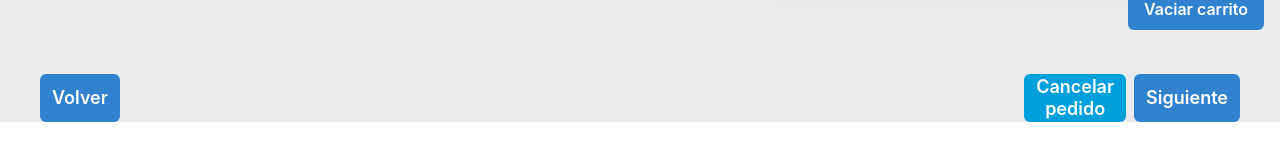
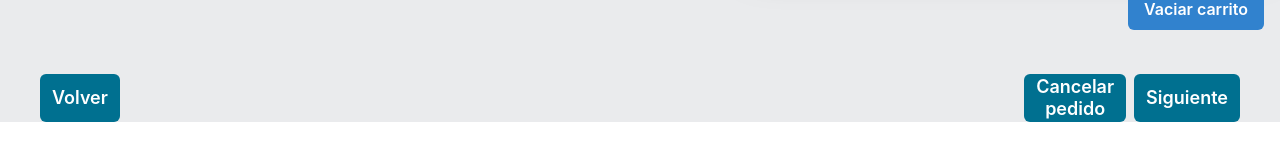
Before and after one commit to jmartinflores23/deliverit-is-g6, a React (Create React App) app: page / in a window 1280 px wide. Shown: the part 781-928 px from the top of the page. Built offline with nearby package versions, Linux system fonts and the light colour scheme.

Commit message:
se agrego la verificacion del dia

```diff
--- a/src/App.css
+++ b/src/App.css
@@ -1,8 +1,4 @@
 @import url('https://fonts.googleapis.com/css2?family=Merriweather:wght@300&display=swap');
-
-./{
-  background-color: #EAEBED;
-}
 
 .App {
   text-align: center;
--- a/src/components/Formulario.js
+++ b/src/components/Formulario.js
@@ -99,14 +99,14 @@ function Formulario() {
         </Box>
         <Box mx='10' my='7' className='footer'>
           <Stack my='4' isInline justifyContent='space-between'>
-            <Button size='lg' p='3' colorScheme="blue"
+            <Button size='lg' p='3' bg="#007090" color="white"
               disabled={page === 0}
               onClick={() => {
                 setPage((currPage) => page === 0 ? currPage : currPage - 1);
               }}
             >Volver</Button>
             <Stack isInline>
-              <Button size='lg' p='3' align='end' colorScheme='linkedin'
+              <Button size='lg' p='3' align='end' bg="#007090" color="white"
                 onClick={() => {
                   cancelarPedido();
                 }}
@@ -114,7 +114,7 @@ function Formulario() {
                 <Text> Cancelar <br></br>pedido
                 </Text>
               </Button>
-              <Button size='lg' p='3' align='end' colorScheme='blue'
+              <Button size='lg' p='3' align='end' bg="#007090" color="white"
                 onClick={() => {
                   if (page === FormTitles.length - 1) {
                     confirmarPedido();
--- a/src/components/Hora.js
+++ b/src/components/Hora.js
@@ -37,11 +37,20 @@ const Opciones = ({ formData, setFormData }) => {
 }
 
 const SeleccionarFechaYHora = ({ formData, setFormData }) => {
+  const fechaActual = new Date();
   const [selectedDate, setSelectedDate] = useState(formData.fecha);
   const [selectedHour, setSelectedHour] = useState(formData.fecha);
 
   const handleDateChange = (date) => {
-    setSelectedDate(date);
+
+    if (date >= fechaActual)
+    {
+      setSelectedDate(date);
+    }else
+    {
+      setSelectedDate(fechaActual);
+    }
+
     if (selectedHour) {
       selectedHour.setTime(date)
 
```
